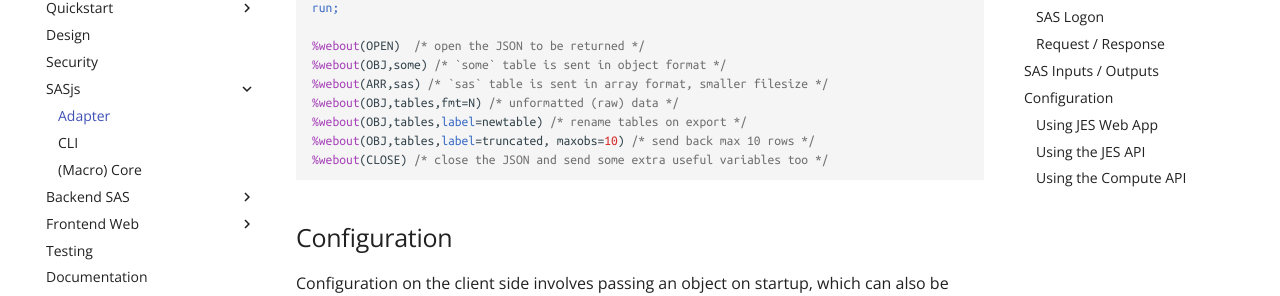
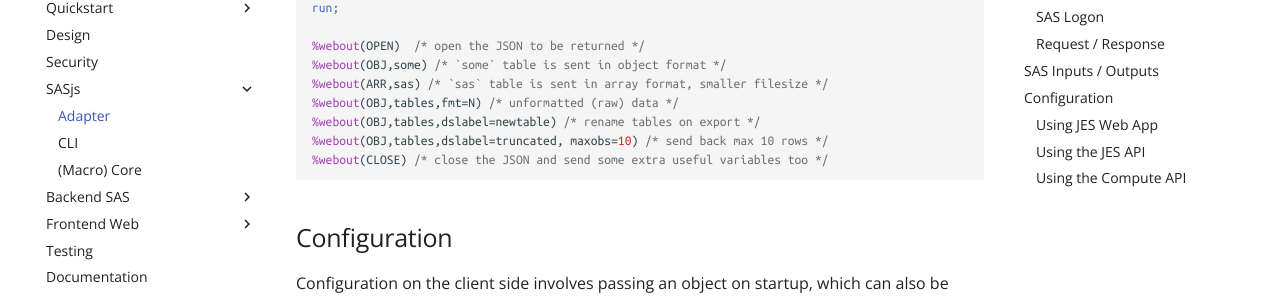
Before and after one commit to sasjs/sasjs.io, an MkDocs documentation site: the page built from docs/sasjs-adapter.md, in a window 1280 px wide and 900 px high, scrolled down 2061 px. Shown: the part 145-441 px from the top of the window. Built offline with MkDocs 1.6.1 and Material for MkDocs 9.7.7, drawn with Linux system fonts in a browser that asks for light colours; comment, search, counter and statistics services are not loaded.

Commit message:
Update sasjs-adapter.md
Changed label to dslabel in %webout example.

````diff
--- a/docs/sasjs-adapter.md
+++ b/docs/sasjs-adapter.md
@@ -92,8 +92,8 @@ run;
 %webout(OBJ,some) /* `some` table is sent in object format */
 %webout(ARR,sas) /* `sas` table is sent in array format, smaller filesize */
 %webout(OBJ,tables,fmt=N) /* unformatted (raw) data */
-%webout(OBJ,tables,label=newtable) /* rename tables on export */
-%webout(OBJ,tables,label=truncated, maxobs=10) /* send back max 10 rows */
+%webout(OBJ,tables,dslabel=newtable) /* rename tables on export */
+%webout(OBJ,tables,dslabel=truncated, maxobs=10) /* send back max 10 rows */
 %webout(CLOSE) /* close the JSON and send some extra useful variables too */
 
 ```
````
